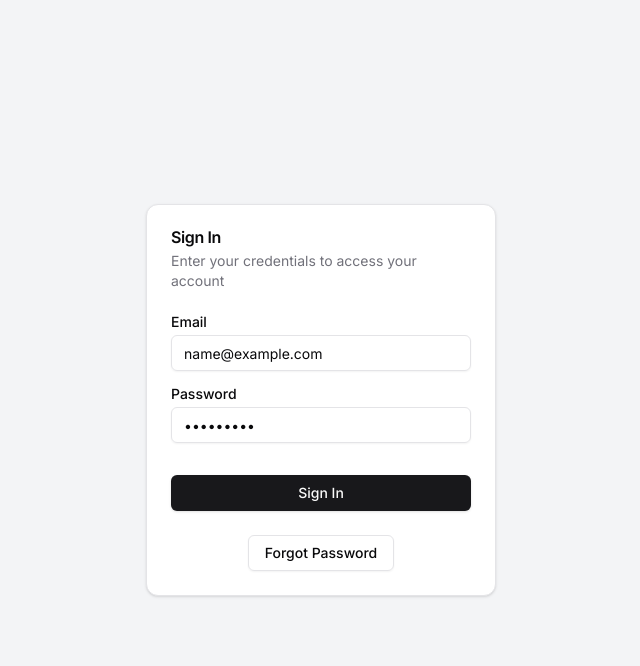
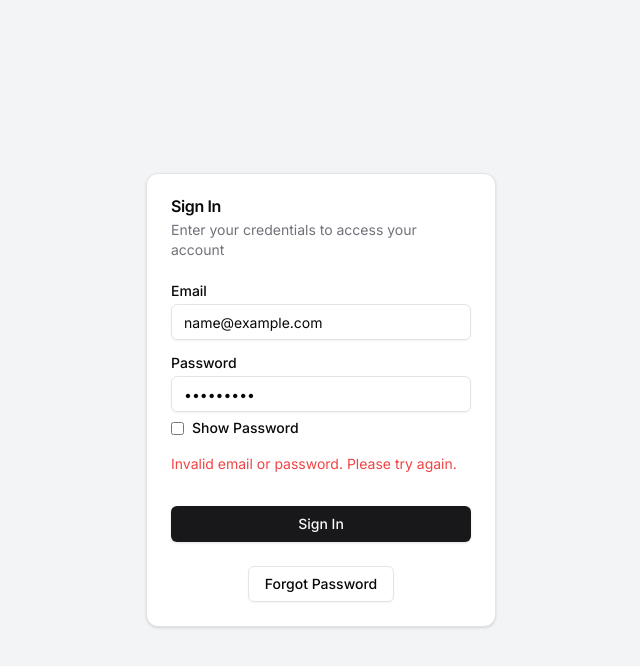
Before and after one commit to Killer2OP/Internship-data-manager, a Next.js app: page /signin in a window 1280 px wide. Both pictures are taken after typing "name@example.com", "Sample123" into the empty fields and a click on the button "Sign In". Shown: the top 666 px of the page, without its empty margins (319-959 px from the left). Built offline with nearby package versions, Linux system fonts and the light colour scheme.

Commit message:
fix: shows the password on clicking check

```diff
--- a/app/signin/page.tsx
+++ b/app/signin/page.tsx
@@ -10,6 +10,8 @@ import { Label } from "@/components/ui/label"
 export default function SignIn() {
   const [email, setEmail] = useState<string>('')
   const [password, setPassword] = useState<string>('')
+  const [showPassword, setShowPassword] = useState<boolean>(false)
+  const [error, setError] = useState<string>('')
   const router = useRouter()
 
   const handleSignIn = (e: React.FormEvent<HTMLFormElement>) => {
@@ -36,7 +38,7 @@ export default function SignIn() {
       router.push('/dashboard')
     } else {
       console.log('Invalid credentials')
-      // Add error handling here
+      setError('Invalid email or password. Please try again.')
     }
   }
 
@@ -65,13 +67,28 @@ export default function SignIn() {
                 <Label htmlFor="password">Password</Label>
                 <Input
                   id="password"
-                  type="password"
+                  type={showPassword ? "text" : "password"} // Toggle password visibility
                   placeholder="Your password"
                   value={password}
                   onChange={(e) => setPassword(e.target.value)}
                   required
                 />
+                <div className="flex items-center space-x-2 mt-1">
+                  <input
+                    id="showPassword"
+                    type="checkbox"
+                    checked={showPassword}
+                    onChange={() => setShowPassword(!showPassword)}
+                  />
+                  <Label htmlFor="showPassword" className="text-sm">Show Password</Label>
+                </div>
               </div>
+
+              {/* Display error message if any */}
+              {error && (
+                <p className="text-red-500 text-sm">{error}</p>
+              )}
+
               <div className="mt-4">
                 <Button type="submit" className="w-full">Sign In</Button>
               </div>
```
